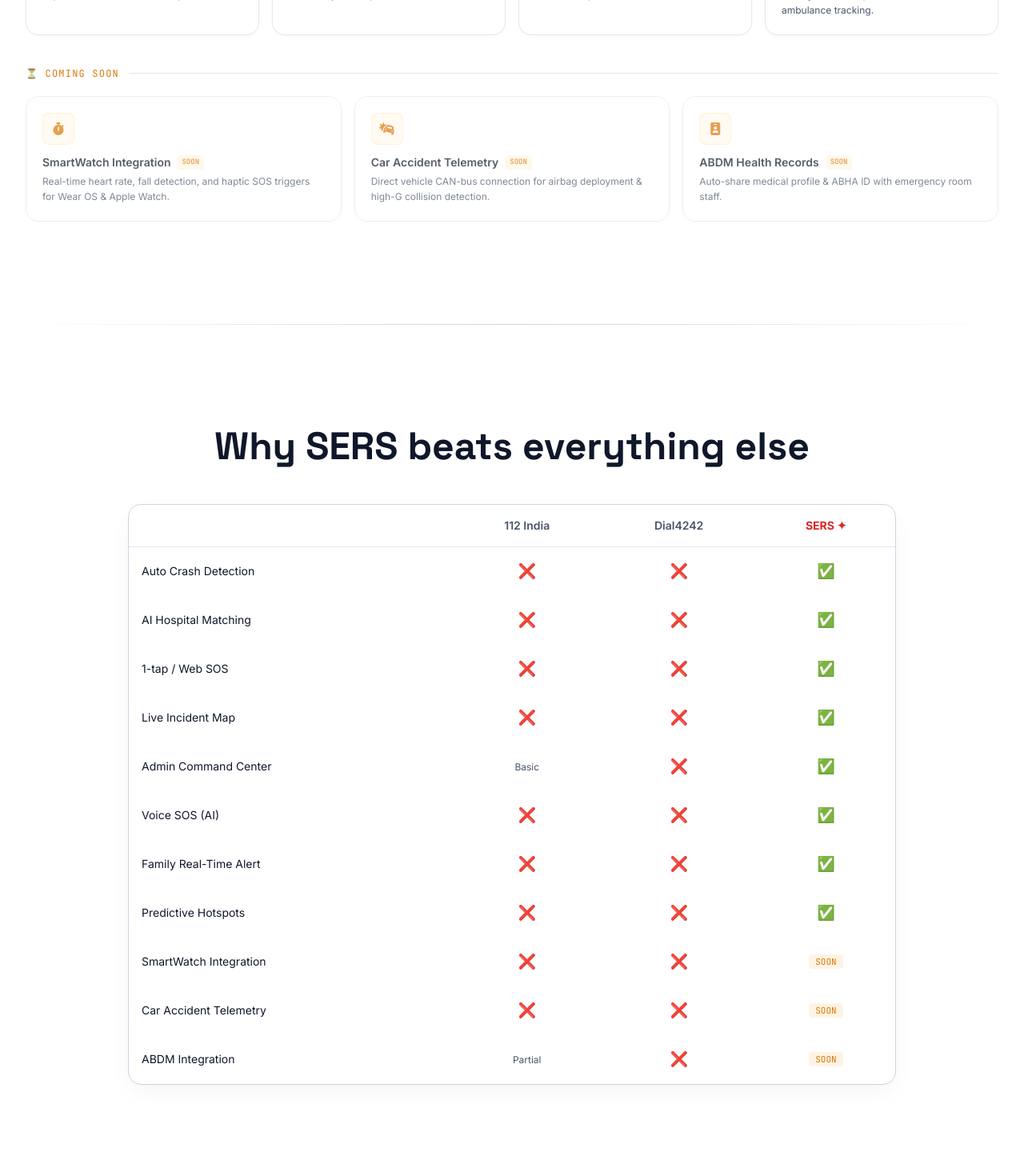
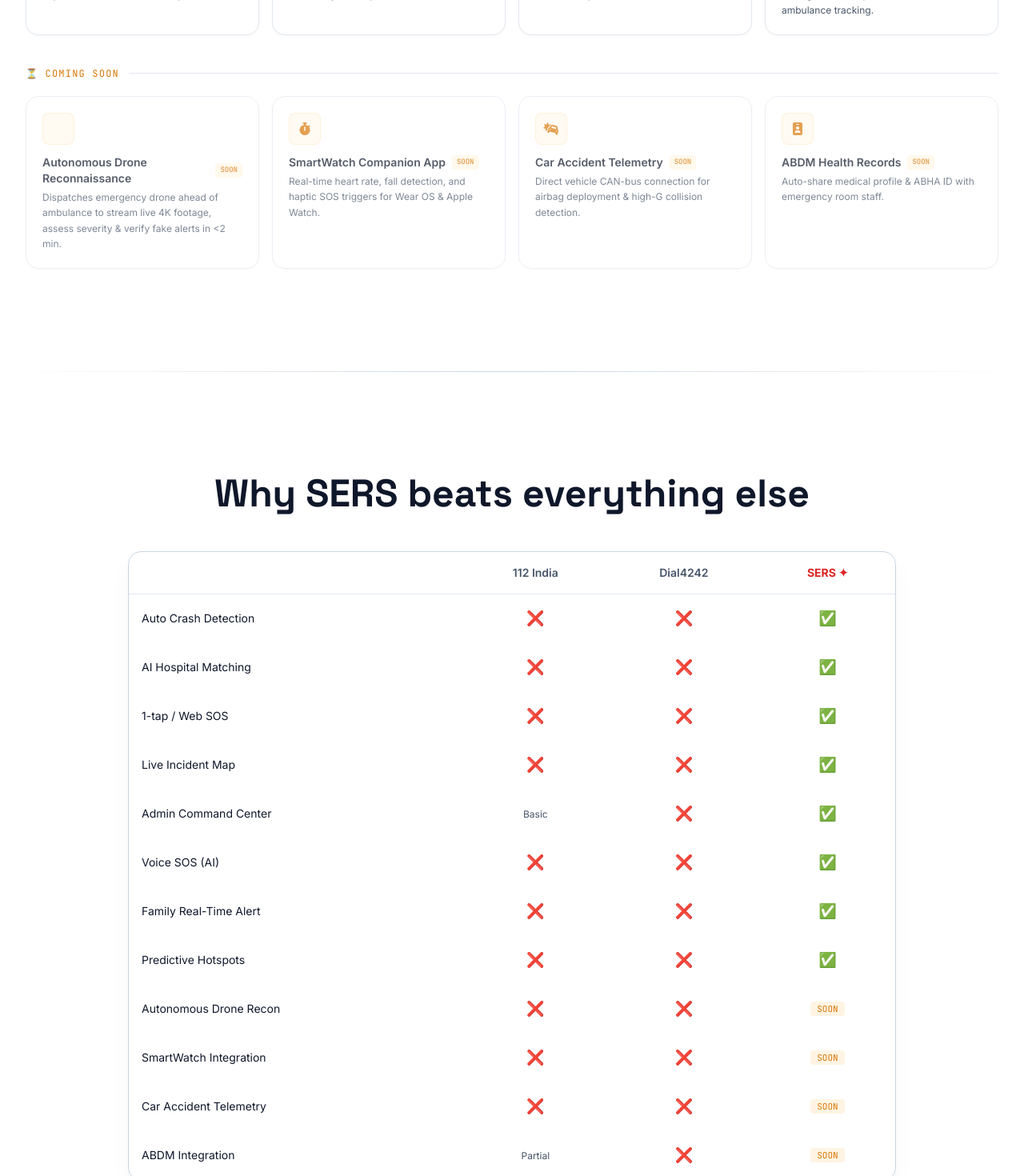
Before and after one commit to its-anuraj/SERS, a Next.js app in the folder apps/web-public/: page / in a window 1280 px wide. Shown: the part 8900-10370 px from the top of the page at 80% size. Built offline with nearby package versions, Linux system fonts and the light colour scheme.

Commit message:
feat(web-public): add Autonomous Drone Reconnaissance to Coming Soon features

```diff
--- a/apps/web-public/app/page.tsx
+++ b/apps/web-public/app/page.tsx
@@ -1466,9 +1466,10 @@
   ];
 
   const coming = [
-    { icon: 'fa-stopwatch',   title: 'SmartWatch Integration',    desc: 'Real-time heart rate, fall detection, and haptic SOS triggers for Wear OS & Apple Watch.' },
-    { icon: 'fa-car-burst',   title: 'Car Accident Telemetry',   desc: 'Direct vehicle CAN-bus connection for airbag deployment & high-G collision detection.' },
-    { icon: 'fa-id-badge',    title: 'ABDM Health Records',      desc: 'Auto-share medical profile & ABHA ID with emergency room staff.' },
+    { icon: 'fa-plane-fly',   title: 'Autonomous Drone Reconnaissance', desc: 'Dispatches emergency drone ahead of ambulance to stream live 4K footage, assess severity & verify fake alerts in <2 min.' },
+    { icon: 'fa-stopwatch',   title: 'SmartWatch Companion App',       desc: 'Real-time heart rate, fall detection, and haptic SOS triggers for Wear OS & Apple Watch.' },
+    { icon: 'fa-car-burst',   title: 'Car Accident Telemetry',        desc: 'Direct vehicle CAN-bus connection for airbag deployment & high-G collision detection.' },
+    { icon: 'fa-id-badge',    title: 'ABDM Health Records',           desc: 'Auto-share medical profile & ABHA ID with emergency room staff.' },
   ];
 
   return (
@@ -1509,7 +1510,7 @@
             <div className="text-xs font-mono-custom uppercase tracking-widest" style={{ color: 'var(--amber)' }}>⏳ COMING SOON</div>
             <div className="flex-1 h-px" style={{ background: 'var(--border)' }} />
           </div>
-          <div className="grid sm:grid-cols-2 lg:grid-cols-3 gap-4">
+          <div className="grid sm:grid-cols-2 lg:grid-cols-4 gap-4">
             {coming.map((f) => (
               <div key={f.title} className="glass rounded-2xl p-5 opacity-70">
                 <div className="w-10 h-10 rounded-lg flex items-center justify-center mb-3"
@@ -1537,17 +1538,18 @@
 function ComparisonSection() {
   // true = ✅ built, 'soon' = 🔜 coming, false = ❌
   const rows: [string, boolean | string, boolean | string, boolean | 'soon'][] = [
-    ['Auto Crash Detection',    false,     false, true  ],
-    ['AI Hospital Matching',    false,     false, true  ],
-    ['1-tap / Web SOS',         false,     false, true  ],
-    ['Live Incident Map',       false,     false, true  ],
-    ['Admin Command Center',    'Basic',   false, true  ],
-    ['Voice SOS (AI)',          false,     false, true  ],
-    ['Family Real-Time Alert',  false,     false, true  ],
-    ['Predictive Hotspots',     false,     false, true  ],
-    ['SmartWatch Integration',  false,     false, 'soon'],
-    ['Car Accident Telemetry',  false,     false, 'soon'],
-    ['ABDM Integration',        'Partial', false, 'soon'],
+    ['Auto Crash Detection',        false,     false, true  ],
+    ['AI Hospital Matching',        false,     false, true  ],
+    ['1-tap / Web SOS',             false,     false, true  ],
+    ['Live Incident Map',           false,     false, true  ],
+    ['Admin Command Center',        'Basic',   false, true  ],
+    ['Voice SOS (AI)',              false,     false, true  ],
+    ['Family Real-Time Alert',      false,     false, true  ],
+    ['Predictive Hotspots',         false,     false, true  ],
+    ['Autonomous Drone Recon',      false,     false, 'soon'],
+    ['SmartWatch Integration',      false,     false, 'soon'],
+    ['Car Accident Telemetry',      false,     false, 'soon'],
+    ['ABDM Integration',            'Partial', false, 'soon'],
   ];
 
   const cell = (v: boolean | string) => {
```
